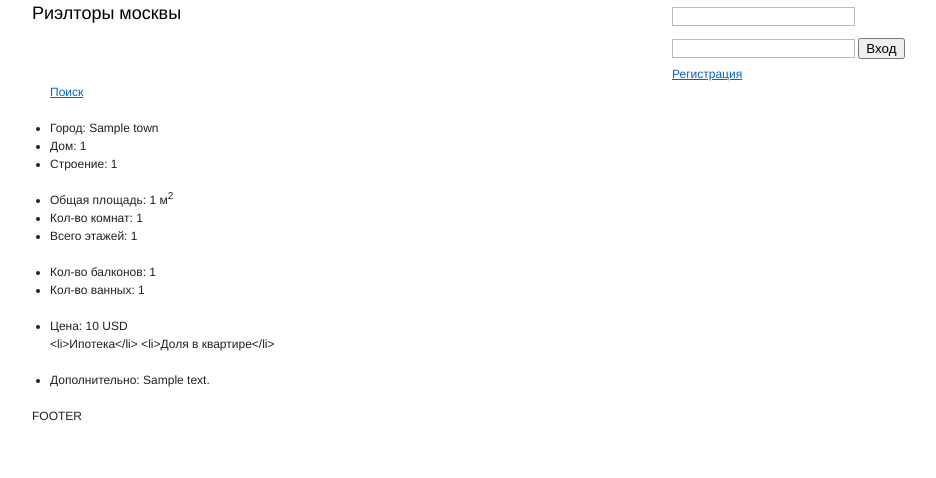
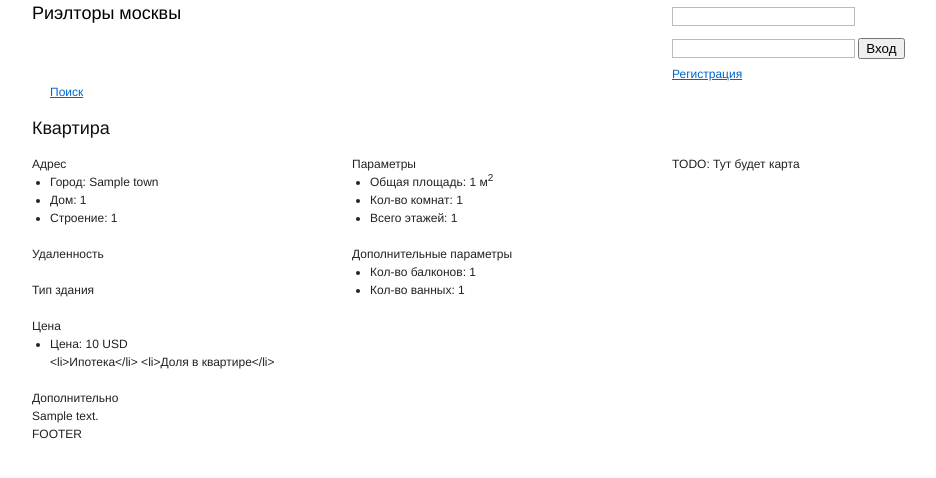
Before and after one commit to unpatioli/realtors, a Django app: template templates/buildings/detail/sellflat_detail_base.html in a window 1280 px wide. Shown: the top 478 px of the page, without its empty margins (133-1069 px from the left). Run offline with Django 3.2, Linux system fonts and the light colour scheme; the template is opened without the code that fills it: most values are stand-ins (such as "Sample title", 1, 10 or a date in 2020); some libraries are stand-ins or nearby versions.

Commit message:
building details layout design done

```diff
--- a/templates/buildings/building_list_base.html
+++ b/templates/buildings/building_list_base.html
@@ -41,7 +41,6 @@
 			</ul>
 		</div>
 	{% endif %}
-	</div>
 
 	<div id="object_list" class="span-24 last">
 		{% if object_list %}
--- a/templates/buildings/detail/building_detail_base.html
+++ b/templates/buildings/detail/building_detail_base.html
@@ -1,13 +1,20 @@
 {% extends "buildings/base.html" %}
 {% load building_fields_render %}
 
-{% block top_panel %}
+{% block content %}
+	<div class="span-24 last">
+		<h3>Квартира</h3>
+	</div>
 	{% if show_object_controls %}
-		<a href="{{ object.get_absolute_url }}edit">Редактировать</a>
+		<div id="object_controls" class="span-24 last">
+			<ul class="menu">
+				<li><a href="{{ object.get_absolute_url }}edit">Редактировать</a></li>
+			</ul>
+		</div>
 	{% endif %}
-{% endblock %}
 
-{% block content %}
+	<div class="span-8">
+		<div class="section_title">Адрес</div>
 		<ul class="address">
 			{% render_field object.town "Город" %}
 			{% render_field object.street "Улица" %}
@@ -17,33 +24,48 @@
 			{% block address %}{% endblock %}
 		</ul>
 
+		<div class="section_title">Удаленность</div>
+		<ul class="remoteness">
+			{% block remoteness %}{% endblock %}
+		</ul>
+
+		<div class="section_title">Тип здания</div>
+		<ul class="building_type">
+			{% block building_type %}{% endblock %}
+		</ul>
+
+		<div class="section_title">Цена</div>
+		<ul class="price">
+			{% render_field object.price "Цена" object.currency %}
+
+			{% block price %}{% endblock %}
+		</ul>
+	</div>
+
+	<div class="span-8">
+		<div class="section_title">Параметры</div>
 		<ul class="parameters">
 			{% render_field object.total_area "Общая площадь" "м<sup>2</sup>" %}
 
 			{% block parameters %}{% endblock %}
 		</ul>
 
-	<ul class="building_type">
-		{% block building_type %}{% endblock %}
-	</ul>
-
+		<div class="section_title">Дополнительные параметры</div>
 		<ul class="additional_parameters">
 			{% block additional_parameters %}{% endblock %}
 		</ul>
+	</div>
 
-	<ul class="remoteness">
-		{% block remoteness %}{% endblock %}
-	</ul>
+	<div class="span-8 last">
+		TODO: Тут будет карта
+	</div>
 
-	<ul class="price">
-		{% render_field object.price "Цена" object.currency %}
-
-		{% block price %}{% endblock %}
-	</ul>
-
-	<ul class="description">
-		{% render_field object.description "Дополнительно" %}
-
-		{% block description %}{% endblock %}
-	</ul>
+	{% if object.description %}
+		<div class="span-24 last">
+			<div class="section_title">Дополнительно</div>
+			<div class="description">
+				{{ object.description }}
+			</div>
+		</div>
+	{% endif %}
 {% endblock %}
--- a/templates/buildings/detail/sellflat_detail_base.html
+++ b/templates/buildings/detail/sellflat_detail_base.html
@@ -2,12 +2,6 @@
 {% load building_fields_render %}
 
 {% block price %}
-	{# {% render_field object.mortgage "Ипотека" %} #}
-	{# {% render_field object.part_in_flat "Доля в квартире" %} #}
-
-	{# <li>Ипотека: {{ object.mortgage|yesno:"Да,Нет" }}</li> #}
-	{# <li>Доля в квартире: {{ object.part_in_flat|yesno:"Да,Нет" }}</li> #}
-
 	{% flag_field object.mortgage "Ипотека" %}
 	{% flag_field object.part_in_flat "Доля в квартире" %}
 {% endblock %}
```
Also changed, not shown: 1 other file. Lines whose indentation alone changed are shown as unchanged.
